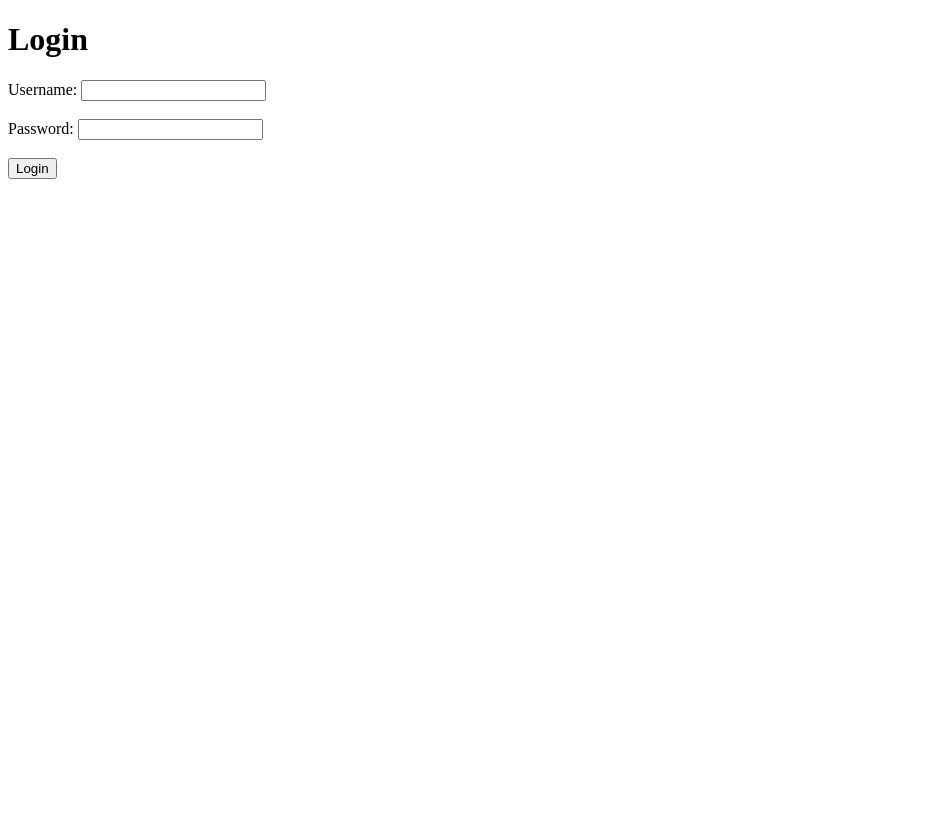
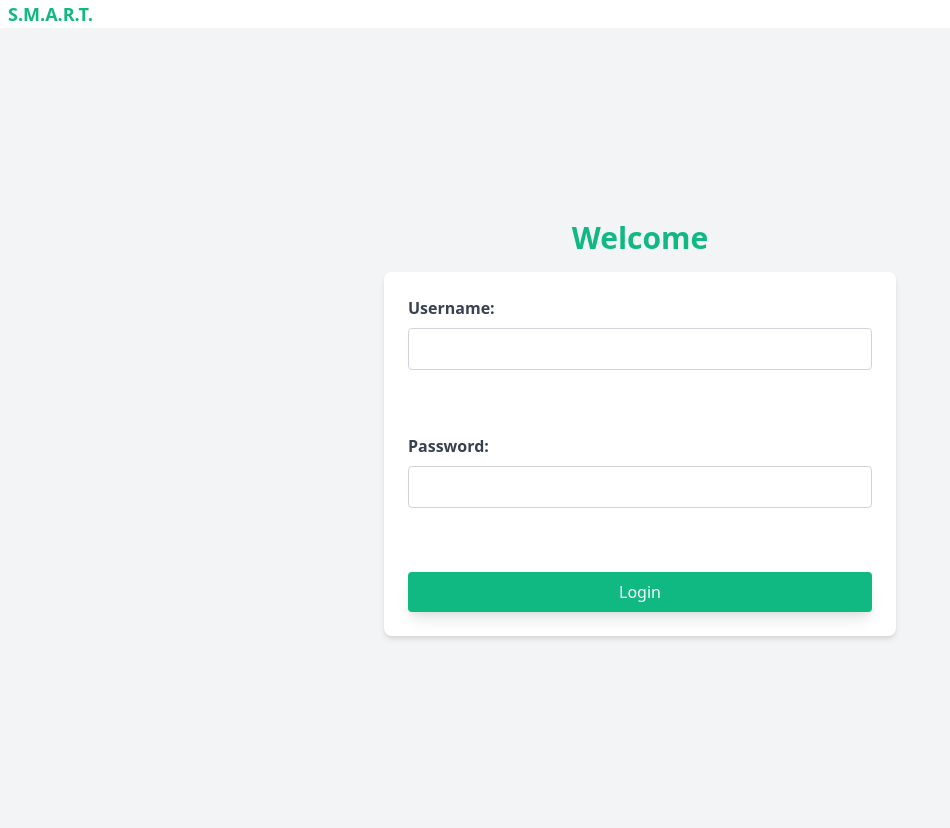
Before and after one commit to Nolan-Reilly/sparkHacks, a Flask app: page / in a window 1280 px wide. Shown: the whole page, without its empty margins (0-950 px from the left). Before the commit the page ends 179 px from the top, so only its background shows below. Run offline with Flask 3, Linux system fonts and the light colour scheme.

Commit message:
added style to login

```diff
--- a/website/templates/login.html
+++ b/website/templates/login.html
@@ -1,19 +1,36 @@
 <!DOCTYPE html>
-<html>
+<html lang="en">
 <head>
+    <meta charset="UTF-8">
+    <meta name="viewport" content="width=device-width, initial-scale=1.0">
+    <link rel="stylesheet" href="../css/main.css">
+    <link href="https://cdnjs.cloudflare.com/ajax/libs/font-awesome/5.15.3/css/all.min.css" rel="stylesheet">
+    <link href="https://cdn.jsdelivr.net/npm/tailwindcss@2.2.16/dist/tailwind.min.css" rel="stylesheet">
     <title>Login</title>
 </head>
 <body>
-    <h1>Login</h1>
+    <div class="flex-shrink-0 flex items-center mr-6 sm:mr-0">
+      <!-- Logo and Name -->
+      <i class="fas fa-drone mr-2 text-green-500"></i>
+      <span class="text-green-500 text-lg font-semibold">S.M.A.R.T.</span>
+    </div>
+    <form class="h-screen bg-gray-100 p-6", method="POST">
+      <div class="container mx-auto h-full flex flex-col justify-center items-center">
+        <h1 class="text-center text-3xl font-bold mb-4 text-green-500 flex items-center">
+            <p>Welcome</p>
+        </h1>
+        <div class="flex flex-col w-full max-w-lg bg-white p-6 rounded-lg shadow-md">
 
-    <form method="POST">
-        <label for="username">Username:</label>
-        <input type="text" id="username" name="username" required><br><br>
+            <label for="username" class="mb-2 font-semibold text-gray-700">Username:</label>
+            <input class="w-full p-2 mb-4 border border-gray-300 rounded"  type="text" id="username" name="username" required><br><br>
 
-        <label for="password">Password:</label>
-        <input type="password" id="password" name="password" required><br><br>
+            <label for="password" class="mb-2 font-semibold text-gray-700">Password:</label>
+            <input class="w-full p-2 mb-4 border border-gray-300 rounded" type="password" id="password" name="password" required><br><br>
 
-        <input type="submit" value="Login">
+            <button class="w-full p-2 bg-green-500 text-white rounded hover:bg-green-600 shadow-lg" type="submit" id="submit">Login</button>
+
+        </div>
+      </div>
     </form>
     {% with messages = get_flashed_messages() %}
         {% if messages %}
```
